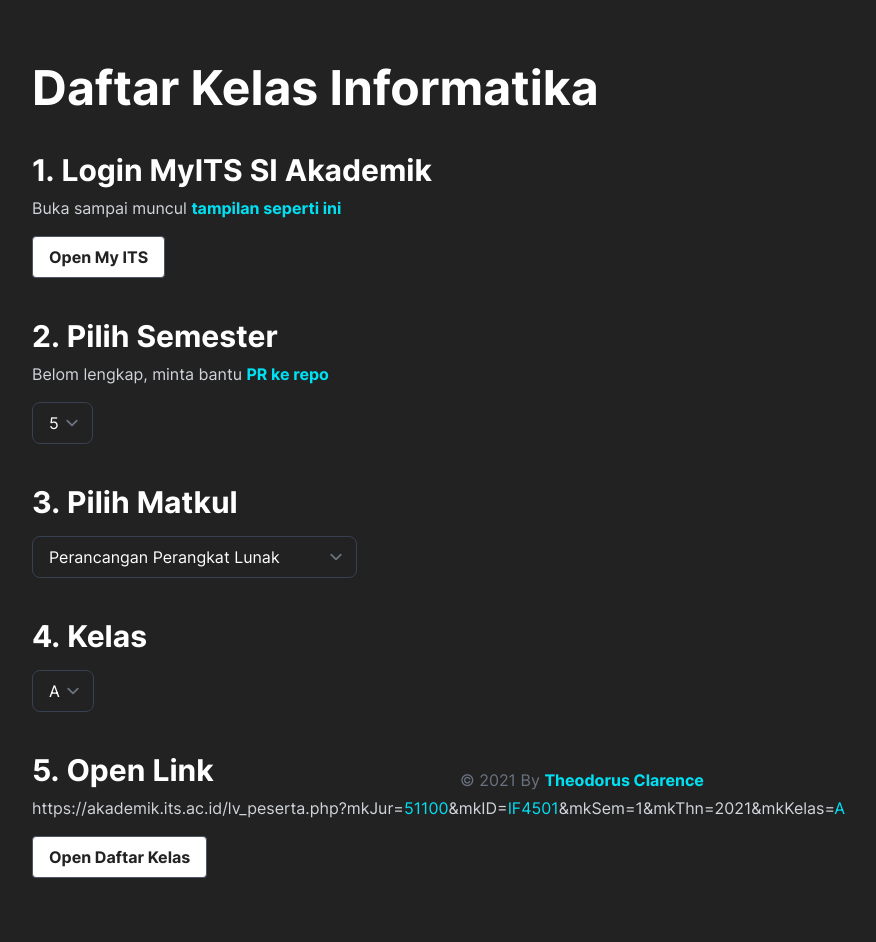
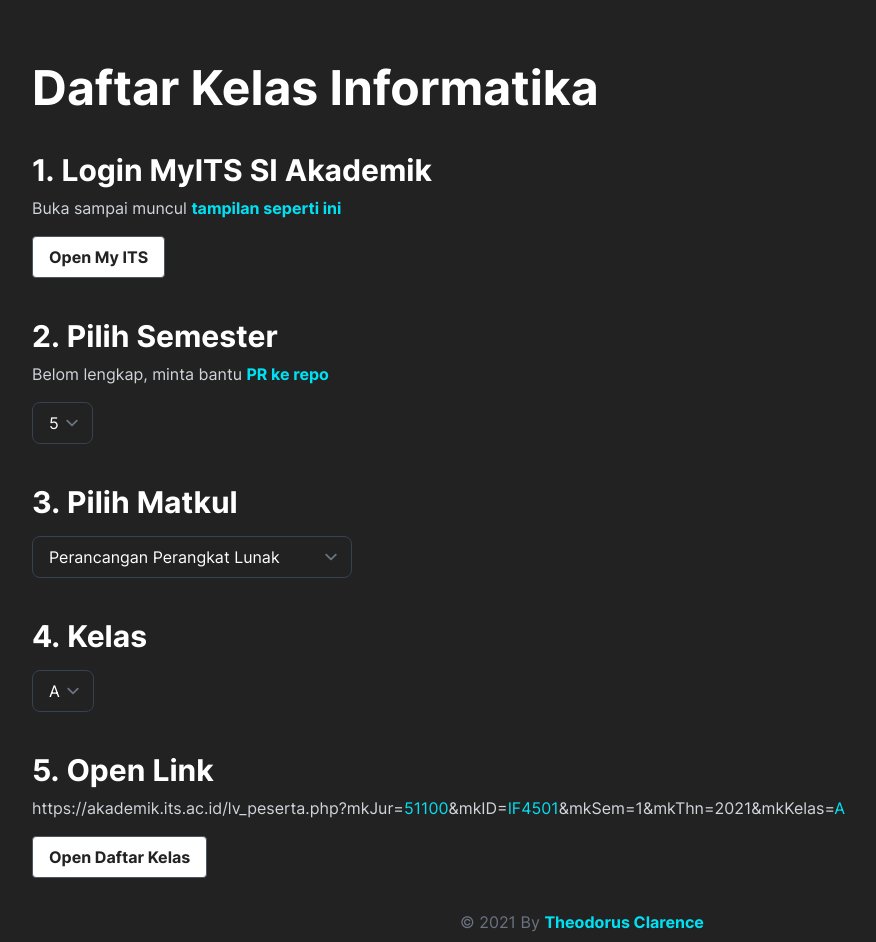
Before and after one commit to theodorusclarence/its-class-helper, a Next.js app: page / in a window 1280 px wide. Shown: the whole page, without its empty margins (58-934 px from the left). Built offline with nearby package versions, Linux system fonts and the light colour scheme.

Commit message:
fix: footer not absolute to section

```diff
--- a/src/pages/index.tsx
+++ b/src/pages/index.tsx
@@ -25,7 +25,7 @@
       <Seo />
 
       <main>
-        <section className='bg-dark'>
+        <section className='relative bg-dark'>
           <div className='min-h-screen py-16 space-y-10 text-white layout'>
             <h1 className='mb-8'>Daftar Kelas Informatika</h1>
             <div className='space-y-4'>
@@ -70,7 +70,7 @@
               <select
                 name='select'
                 id='matkul'
-                className='py-2 pl-4 pr-8 border border-gray-700 rounded-lg bg-dark'
+                className='max-w-xs py-2 pl-4 pr-8 border border-gray-700 rounded-lg bg-dark'
                 value={matkul?.kode}
                 onChange={handleMatkul}
               >
```
